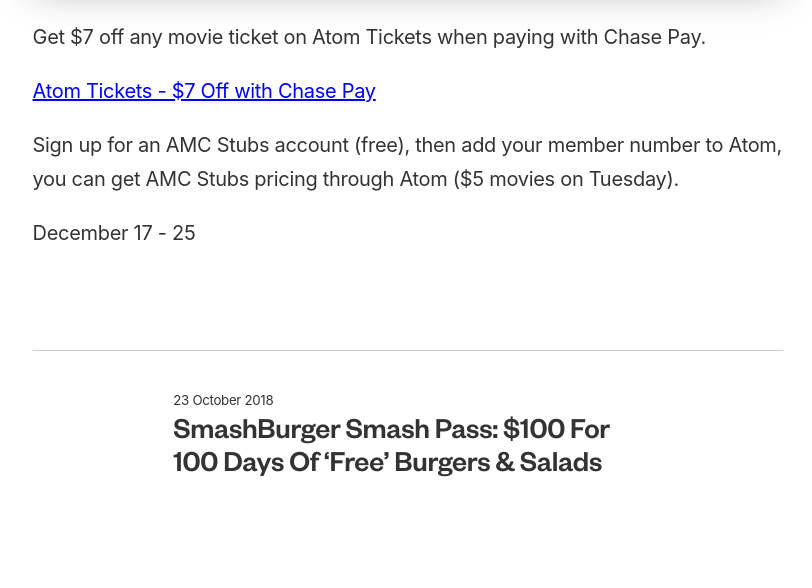
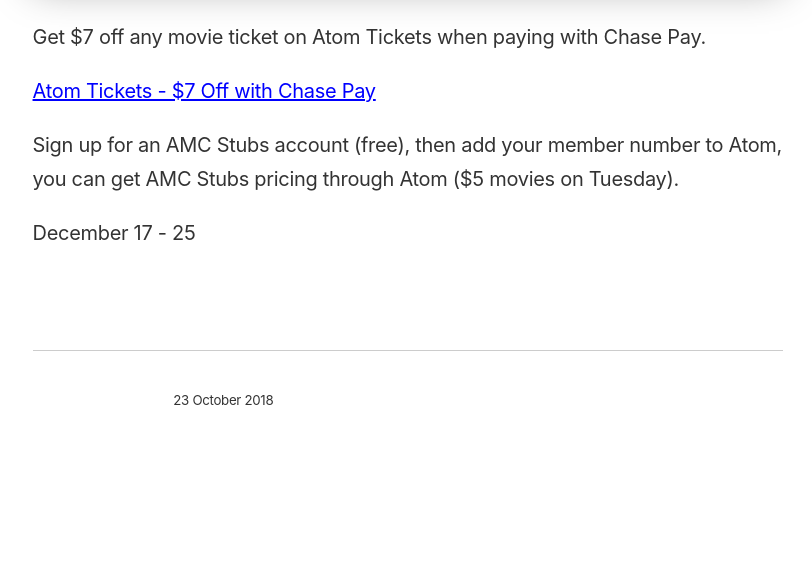
Before and after one commit to ohiosveryown/atldeals, a Jekyll site: the page built from _posts/2018-10-23-post-four.markdown, in a window 1280 px wide. Shown: the part 992-1580 px from the top of the page, without its empty margins (232-1044 px from the left). Built offline with Jekyll 4.4.1, drawn with Linux system fonts in a browser that asks for light colours; after the commit the page ends 1514 px from its top, so only the background shows below that.

Commit message:
Updated Post Five

```diff
--- a/_posts/2018-10-23-post-five.markdown
+++ b/_posts/2018-10-23-post-five.markdown
@@ -5,7 +5,7 @@
 - credit-card
 postTitle: Coming Soon
 icon:
-description: 'SmashBurger Smash Pass: $100 For 100 Days Of ‘Free’ Burgers & Salads'
+description:
 image: https://i.imgur.com/oQCE2Kf.jpg
 layout: post
 ---
```
